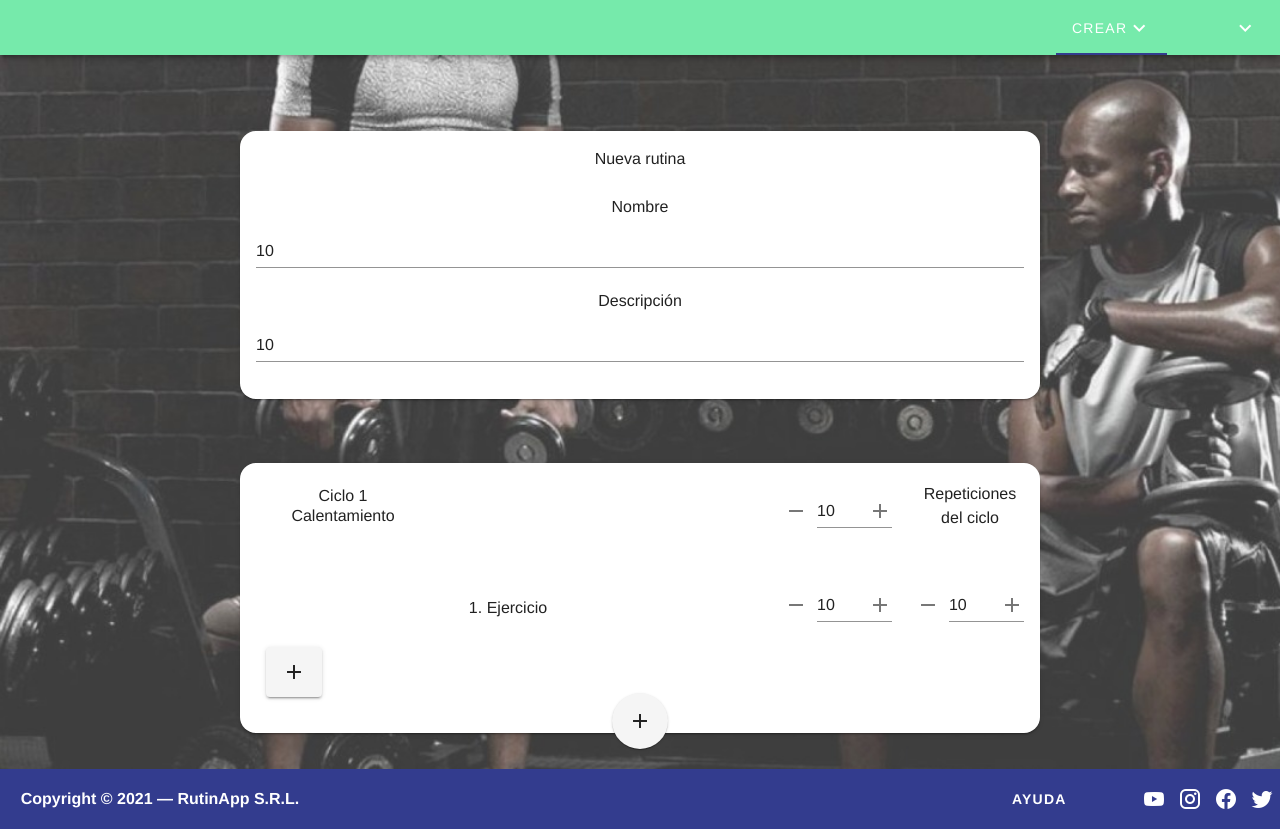
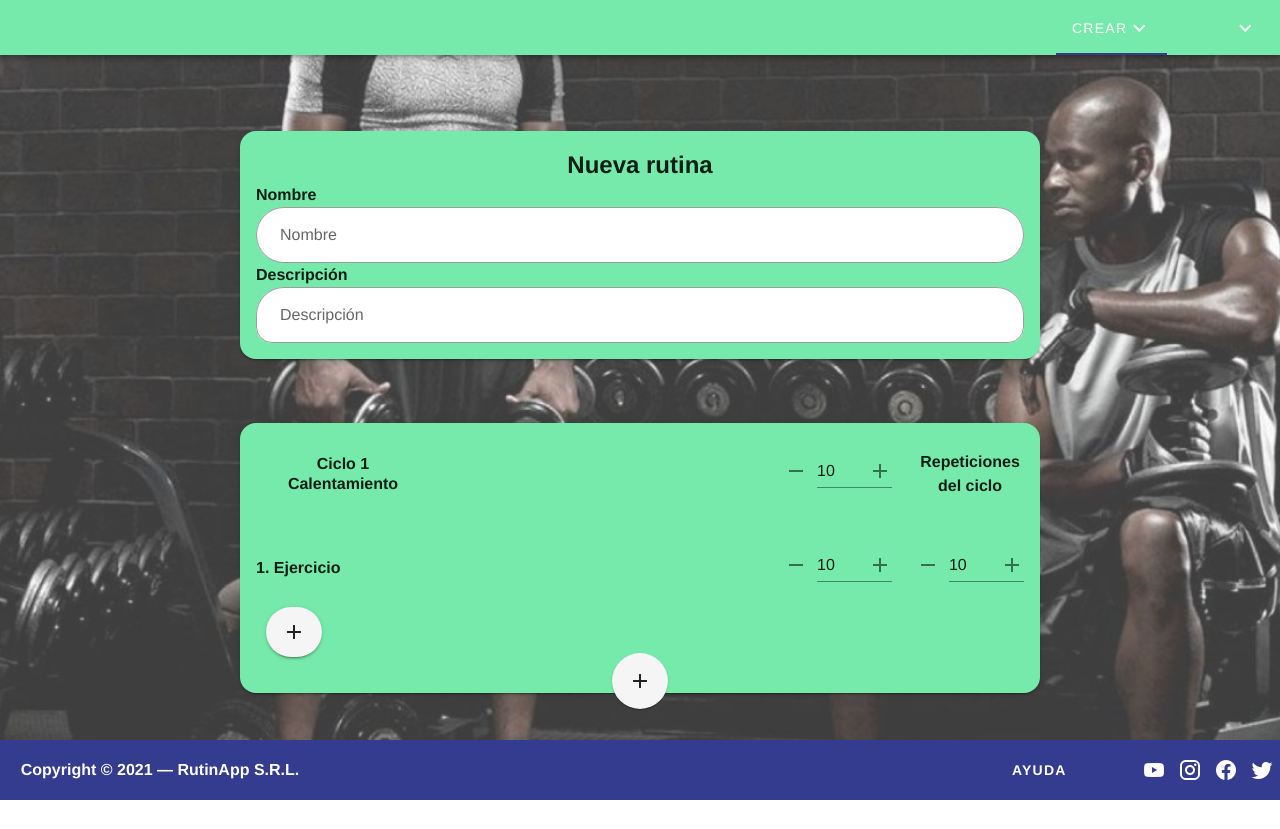
Before and after one commit to daviditco4/rutinapp-website, a Vue app: page /create-routine in a window 1280 px wide. After the commit the page ends 800 px from the top, so only its background shows below. Built offline with nearby package versions, Linux system fonts and the light colour scheme.

Commit message:
Create exercise and routine modified

```diff
--- a/src/views/CreateExercise.vue
+++ b/src/views/CreateExercise.vue
@@ -1,33 +1,50 @@
 <template>
   <div class="create-exercise">
     <v-container>
-      <v-card class="pa-md-4 mx-lg-auto mt-16 rounded-xl" width="800px">
+      <v-card class="pa-md-4 mx-lg-auto mt-16 rounded-xl" width="800px" color="primary">
         <v-row>
           <v-col>
-            <span class="d-flex justify-center">Nuevo ejercicio</span>
+            <h2 class="d-flex justify-center">Nuevo ejercicio</h2>
           </v-col>
         </v-row>
 
         <v-row>
           <v-col>
-            <span class="justify-center">Nombre</span>
+            <h4 class="justify-center">Nombre</h4>
           </v-col>
         </v-row>
-        <v-text-field value="10"></v-text-field>
+        <v-text-field
+            value="10"
+            rounded
+            flat
+            outlined
+            light
+            hide-details
+            background-color="white"
+        ></v-text-field>
 
         <v-row>
           <v-col>
-            <span class="justify-center">Descripción</span>
+            <h4 class="justify-center">Descripción</h4>
           </v-col>
         </v-row>
-        <v-text-field value="10"></v-text-field>
+        <v-text-field
+            value="10"
+            rounded
+            flat
+            outlined
+            light
+            hide-details
+            background-color="white"
+        ></v-text-field>
 
         <v-row align="center" justify="center">
           <v-col cols="12" md="10">
-            <span>Series</span>
+            <h4>Series</h4>
           </v-col>
           <v-col md="2">
-            <v-text-field value="10">
+            <v-text-field
+                value="10">
               <v-icon slot="prepend">mdi-minus</v-icon>
               <v-icon slot="append">mdi-plus</v-icon>
             </v-text-field>
@@ -36,7 +53,7 @@
 
         <v-row align="center" justify="center">
           <v-col cols="12" md="10">
-            <span>Duración</span>
+            <h4>Duración</h4>
           </v-col>
           <v-col md="2">
             <v-text-field value="10">
@@ -48,13 +65,20 @@
 
         <v-row>
           <v-col>
-            <v-select v-model="difficulty" :items="levels" label="Dificultad"></v-select>
+            <v-select v-model="difficulty" :items="levels" label="Dificultad"
+                      rounded
+                      flat
+                      outlined
+                      light
+                      hide-details
+                      background-color="white"
+            ></v-select>
           </v-col>
         </v-row>
 
         <v-row>
           <v-col>
-            <span class="justify-center">Archivos</span>
+            <h4 class="justify-center">Archivos</h4>
           </v-col>
         </v-row>
 
@@ -81,7 +105,14 @@
 
         <v-row>
           <v-col>
-            <v-select v-model="category" :items="categories" label="Categoría"></v-select>
+            <v-select v-model="category" :items="categories" label="Categoría"
+                      rounded
+                      flat
+                      outlined
+                      light
+                      hide-details
+                      background-color="white"
+            ></v-select>
           </v-col>
         </v-row>
 
--- a/src/views/CreateRoutine.vue
+++ b/src/views/CreateRoutine.vue
@@ -1,32 +1,46 @@
 <template>
   <div class="create-routine">
     <v-container>
-      <v-card class="pa-md-4 mx-lg-auto mt-16 rounded-xl" width="800px">
+      <v-card class="pa-md-4 mx-lg-auto mt-16 rounded-xl" width="800px" color="primary">
+        <v-row no-gutters>
+          <v-col>
+            <h2 class="d-flex justify-center">Nueva rutina</h2>
+          </v-col>
+        </v-row>
+        <v-row no-gutters>
+          <v-col>
+            <h4 class="text-left">Nombre</h4>
+          </v-col>
+        </v-row>
+        <v-text-field label="Nombre"
+                      rounded
+                      flat
+                      outlined
+                      light
+                      hide-details
+                      background-color="white"
+        ></v-text-field>
         <v-row>
           <v-col>
-            <span class="d-flex justify-center">Nueva rutina</span>
+            <h4 class="text-left">Descripción</h4>
           </v-col>
         </v-row>
-        <v-row>
-          <v-col>
-            <span class="justify-center">Nombre</span>
-          </v-col>
-        </v-row>
-        <v-text-field value="10"></v-text-field>
-        <v-row>
-          <v-col>
-            <span class="justify-center">Descripción</span>
-          </v-col>
-        </v-row>
-        <v-text-field value="10"></v-text-field>
+        <v-text-field label="Descripción"
+                      rounded
+                      flat
+                      outlined
+                      light
+                      hide-details
+                      background-color="white"
+        ></v-text-field>
       </v-card>
 
 <!--    <li v-for="(cycle, index) in cycles" :key="cycle.name">-->
-      <v-card class="pa-md-4 mx-lg-auto mt-16 rounded-xl" width="800px">
+      <v-card class="pa-md-4 mx-lg-auto mt-16 rounded-xl" width="800px" color="primary">
         <v-row align="center">
           <v-col cols="12" md="3">
-            <p class="mb-n1">Ciclo 1</p>
-            <p>Calentamiento</p>
+            <h4 class="mb-n1">Ciclo 1</h4>
+            <h4>Calentamiento</h4>
           </v-col>
           <v-col md="2" class="ml-auto">
             <v-text-field value="10">
@@ -35,14 +49,14 @@
             </v-text-field>
           </v-col>
           <v-col md="2">
-            <p>Repeticiones del ciclo</p>
+            <h4>Repeticiones del ciclo</h4>
           </v-col>
         </v-row>
 
           <!--        <ul>-->
         <v-row align="center" style="margin-bottom: -20px">
           <v-col cols="12" md="8">
-            <span>1. Ejercicio</span>
+            <h4 class="text-left">1. Ejercicio</h4>
           </v-col>
             <v-col md="2">
                 <v-text-field value="10">
@@ -63,14 +77,14 @@
             <v-row style="margin-left: 10px; margin-bottom: 20px">
               <v-menu transition="scroll-x-transition" style="height: 20px;">
                 <template v-slot:activator="{on, attrs}">
-                  <v-btn v-on="on" v-bind="attrs" style="min-width: 10px;height: 50px;">
+                  <v-btn rounded v-on="on" v-bind="attrs" style="min-width: 10px;height: 50px;">
                   <v-icon>
                     mdi-plus
                   </v-icon>
                   </v-btn>
                 </template>
-                <v-btn-toggle style="margin-left: 60px; background-color: transparent">
-                  <v-btn>
+                <v-btn-toggle rounded style="margin-left: 60px; background-color: transparent">
+                  <v-btn rounded>
                     Ejercicio
                   </v-btn>
                     <v-btn>
```
